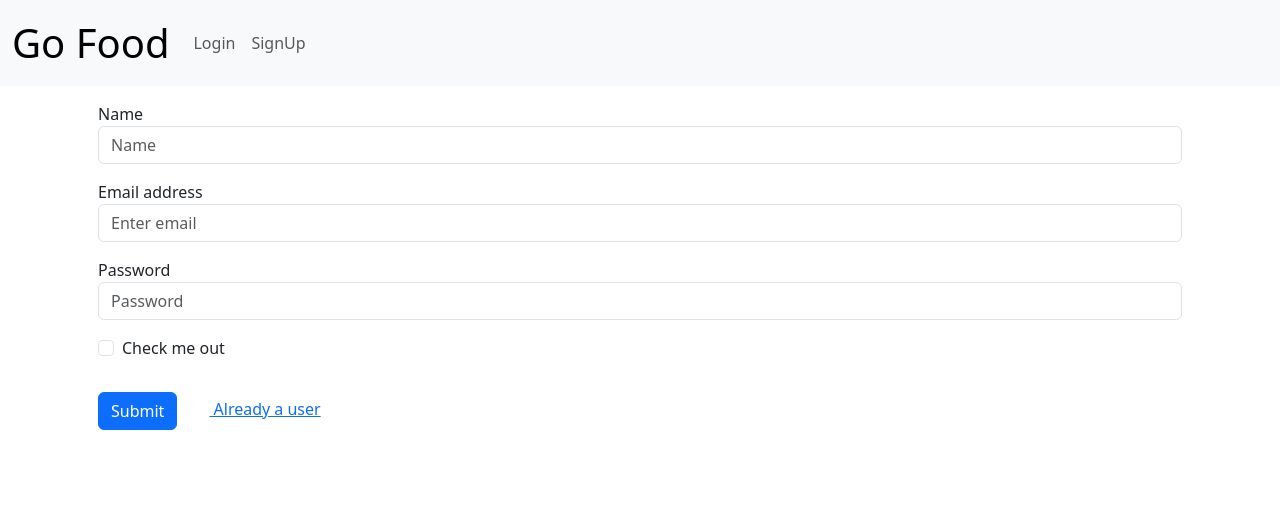
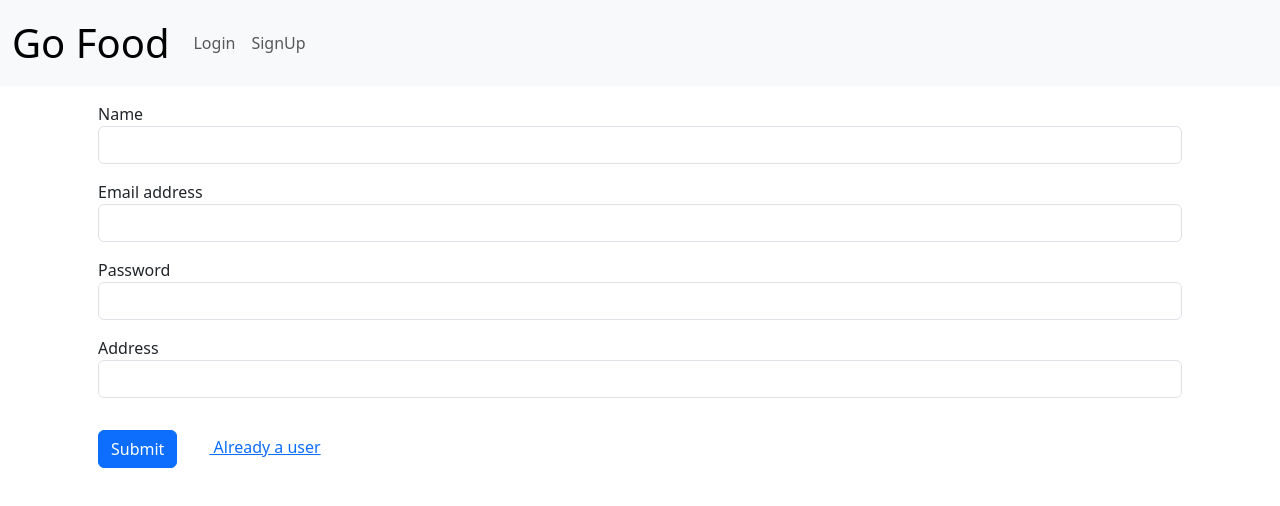
Before and after one commit to IshanJawade/react, a React (Create React App) app in the folder gofood/: page /signup in a window 1280 px wide. Shown: the top 506 px of the page. Built offline with nearby package versions, Linux system fonts and the light colour scheme.

Commit message:
Login and Signup connected to backend

```diff
--- a/gofood/src/screens/Login.js
+++ b/gofood/src/screens/Login.js
@@ -1,20 +1,44 @@
-import React from 'react';
+import React, { useState } from 'react';
 import Navbar from '../components/Navbar';
 import { Link } from 'react-router-dom';
 
 export default function Login() {
+
+  const [creds, setCreds] = useState({email:"", password:""});
+
+    const handleSubmit = async (e) => {
+        e.preventDefault();
+        const response = await fetch("http://localhost:4000/api/createuser", {
+            method:'POST',
+            headers:{
+                'Content-type': 'application/json'
+            },
+            body:JSON.stringify({email:creds.email, password:creds.password})
+        });
+        const json = await response.json();
+        console.log(json);
+
+        if(!json.success){
+            alert("Enter Valid Credentials")
+        }
+
+    }
+
+    const onChange = (event) =>{
+        setCreds({...creds, [event.target.name]:event.target.value})
+    }
   return (
     <>
         <div> <Navbar/> </div>
         <div className="container">
-          <form>
+          <form onSubmit={handleSubmit}>
               <div className="form-group m-3">
-                  <label for="exampleInputEmail1">Email address</label>
-                  <input type="email" className="form-control" id="exampleInputEmail1" aria-describedby="emailHelp" placeholder="Enter email" />
+                  <label for="exampleInputEmail1">Email</label>
+                  <input type="email" name="email" value={creds.email} className="form-control" aria-describedby="emailHelp" onChange={onChange} />
               </div>
               <div className="form-group m-3">
                   <label for="exampleInputPassword1">Password</label>
-                  <input type="password" className="form-control" id="exampleInputPassword1" placeholder="Password" />
+                  <input type="password" name="password" value={creds.password} className="form-control" onChange={onChange} />
               </div>
               <div className="form-group form-check m-3">
                   <input type="checkbox" className="form-check-input" id="exampleCheck1" />
--- a/gofood/src/screens/Signup.js
+++ b/gofood/src/screens/Signup.js
@@ -1,28 +1,53 @@
-import React from 'react'
+import React, { useState } from 'react'
 import { Link } from 'react-router-dom'
 import Navbar from '../components/Navbar'
 
 export default function Signup() {
+
+    const [creds, setCreds] = useState({name:"", email:"", password:"", location:""});
+
+    const handleSubmit = async (e) => {
+        e.preventDefault();
+        const response = await fetch("http://localhost:4000/api/createuser", {
+            method:'POST',
+            headers:{
+                'Content-type': 'application/json'
+            },
+            body:JSON.stringify({name:creds.name, email:creds.email, password:creds.password, location:creds.address})
+        });
+        const json = await response.json();
+        console.log(json);
+
+        if(!json.success){
+            alert("Enter Valid Credentials")
+        }
+
+    }
+
+    const onChange = (event) =>{
+        setCreds({...creds, [event.target.name]:event.target.value})
+    }
+
     return (
         <>
             <div><Navbar/></div>
             <div className="container">
-                <form>
+                <form onSubmit={handleSubmit}>
                     <div className="form-group m-3">
-                        <label for="exampleInputEmail1">Name</label>
-                        <input type="text" className="form-control" placeholder="Name" />
+                        <label htmlFor="exampleInputEmail1">Name</label>
+                        <input type="text" name="name" value={creds.name} className="form-control" onChange={onChange}  />
                     </div>
                     <div className="form-group m-3">
-                        <label for="exampleInputEmail1">Email address</label>
-                        <input type="email" className="form-control" id="exampleInputEmail1" aria-describedby="emailHelp" placeholder="Enter email" />
+                        <label htmlFor="exampleInputEmail1">Email address</label>
+                        <input type="email" name="email" value={creds.email} className="form-control"  aria-describedby="emailHelp" onChange={onChange} />
                     </div>
                     <div className="form-group m-3">
-                        <label for="exampleInputPassword1">Password</label>
-                        <input type="password" className="form-control" id="exampleInputPassword1" placeholder="Password" />
+                        <label htmlFor="exampleInputPassword1">Password</label>
+                        <input type="password" name="password" value={creds.password} className="form-control"  onChange={onChange} />
                     </div>
-                    <div className="form-group form-check m-3">
-                        <input type="checkbox" className="form-check-input" id="exampleCheck1" />
-                        <label className="form-check-label" for="exampleCheck1">Check me out</label>
+                    <div className="form-group m-3">
+                        <label htmlFor="exampleInputPassword1">Address</label>
+                        <input type="text" name="location" value={creds.location} className="form-control"  onChange={onChange} />
                     </div>
                     <button type="submit" className="btn btn-primary m-3">Submit</button>
                     <Link to="/login" className="m-3"> Already a user</Link>
```
Also changed, not shown: 2 other files (tests, documents, lock files or other folders).
